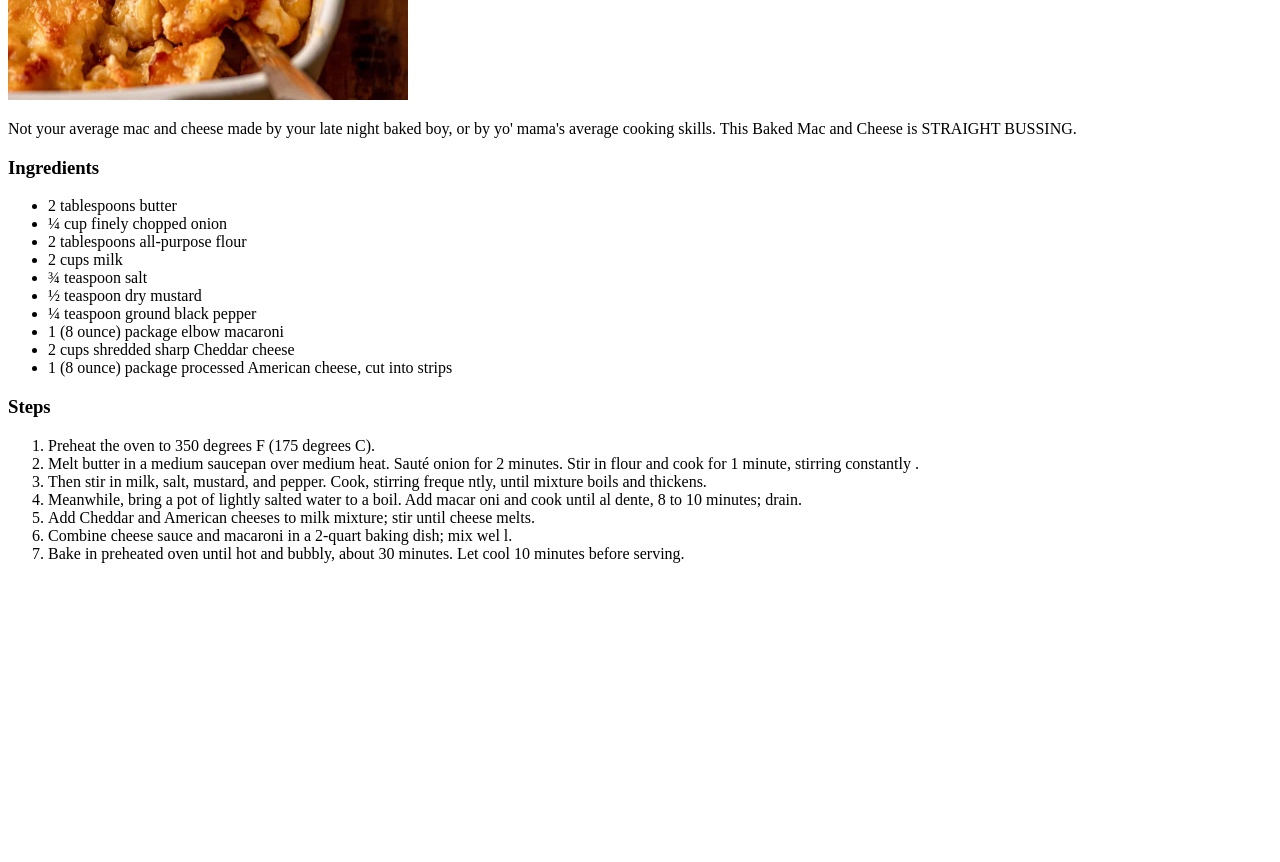
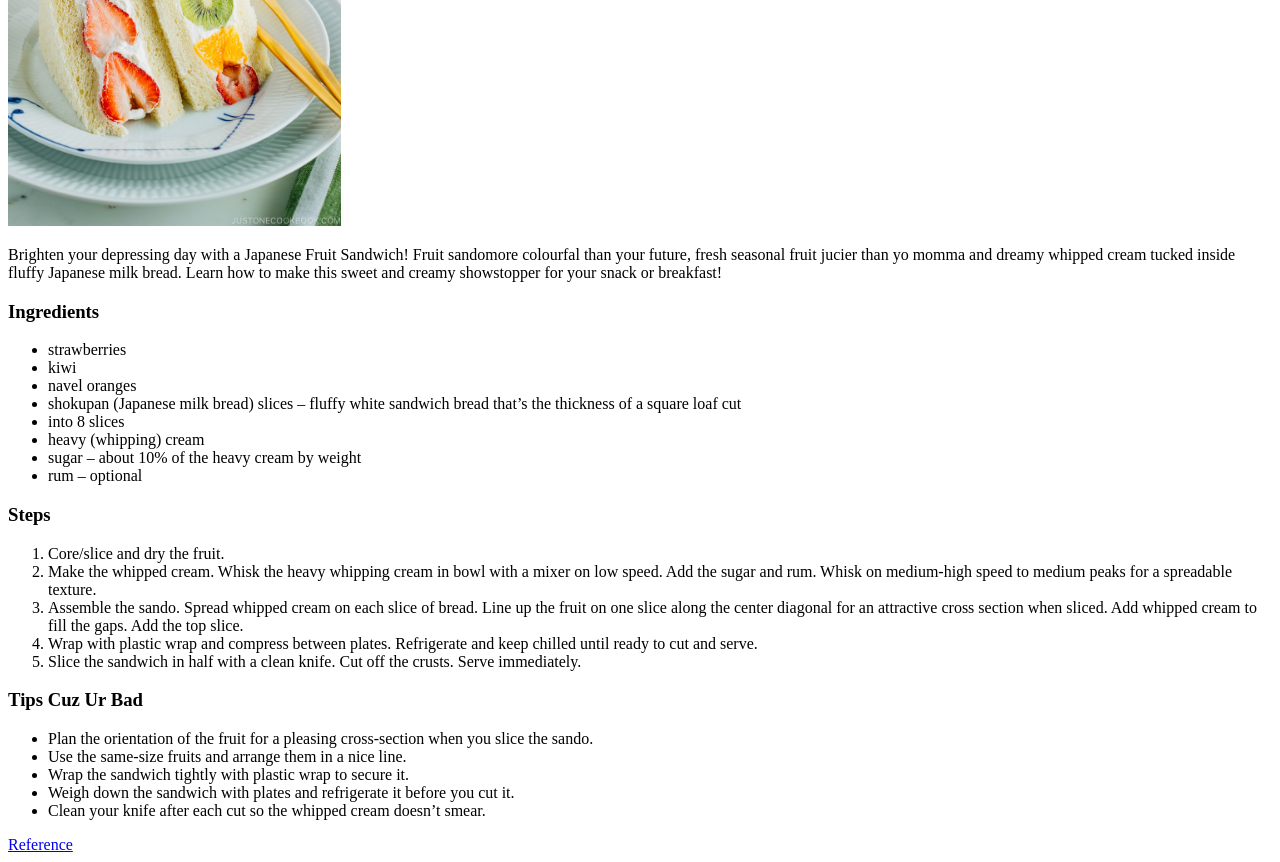
Before and after one commit to robotdancemoves/odin-recipes, a plain HTML site: page recipes/japaneseFruitSandwich.html in a window 1280 px wide. Shown: the part 380-1242 px from the top of the page. Before the commit the page ends 959 px from the top, so only its background shows below. Drawn offline with Linux system fonts and the light colour scheme.

Commit message:
Fill page with information

```diff
--- a/recipes/japaneseFruitSandwich.html
+++ b/recipes/japaneseFruitSandwich.html
@@ -1,46 +1,64 @@
 <!DOCTYPE html>
 <html lang="en">
+
 <head>
     <meta charset="UTF-8">
     <meta name="viewport" content="width=device-width, initial-scale=1.0">
     <title>Japanese Fruit Sandwich Recipe</title>
 </head>
+
 <body>
+    <a href="../index.html">Home</a>
     <h1>Japanese Fruit Sandwich Recipe</h1>
-    <img src="../images/macaroni-cheese.jpg" alt="BUSSING Mac and Cheese" height="400">
-    <p>Not your average mac and cheese made by your late night baked boy, or by
-        yo' mama's average cooking skills. This Baked Mac and Cheese is STRAIGHT
-        BUSSING.
+    <img src="../images/Fruit-Sandwich.jpg"
+    alt="BUSSING Japanese Fruit Sandwich" height="500">
+    <p>
+        Brighten your depressing day with a Japanese Fruit Sandwich! Fruit
+        sandomore colourfal than your future, fresh seasonal fruit jucier than
+        yo momma and dreamy whipped cream tucked inside fluffy Japanese milk
+        bread. Learn how to make this sweet and creamy showstopper for your
+        snack or breakfast!
     </p>
     <h3>Ingredients</h3>
     <ul>
-        <li>2 tablespoons butter</li>
-        <li>¼ cup finely chopped onion</li>
-        <li>2 tablespoons all-purpose flour</li>
-        <li>2 cups milk</li>
-        <li>¾ teaspoon salt</li>
-        <li>½ teaspoon dry mustard</li>
-        <li>¼ teaspoon ground black pepper</li>
-        <li>1 (8 ounce) package elbow macaroni</li>
-        <li>2 cups shredded sharp Cheddar cheese</li>
-        <li>1 (8 ounce) package processed American cheese, cut into strips</li>
+        <li>strawberries</li>
+        <li>kiwi</li>
+        <li>navel oranges</li>
+        <li>shokupan (Japanese milk bread) slices – fluffy white sandwich bread
+             that’s the thickness of a square loaf cut</li>
+        <li>into 8 slices</li>
+        <li>heavy (whipping) cream</li>
+        <li>sugar – about 10% of the heavy cream by weight</li>
+        <li>rum – optional</li>
     </ul>
     <h3>Steps</h3>
     <ol>
-        <li>Preheat the oven to 350 degrees F (175 degrees C).</li>
-        <li>Melt butter in a medium saucepan over medium heat. Sauté onion for
-            2 minutes. Stir in flour and cook for 1 minute, stirring constantly
-            .</li>
-        <li>Then stir in milk, salt, mustard, and pepper. Cook, stirring freque
-            ntly, until mixture boils and thickens.</li>
-        <li>Meanwhile, bring a pot of lightly salted water to a boil. Add macar
-            oni and cook until al dente, 8 to 10 minutes; drain.</li>
-        <li>Add Cheddar and American cheeses to milk mixture; stir until cheese
-             melts.</li>
-        <li>Combine cheese sauce and macaroni in a 2-quart baking dish; mix wel
-            l.</li>
-        <li>Bake in preheated oven until hot and bubbly, about 30 minutes. Let
-            cool 10 minutes before serving.</li>
+        <li>Core/slice and dry the fruit.</li>
+        <li>Make the whipped cream. Whisk the heavy whipping cream in bowl with
+             a mixer on low speed. Add the sugar and rum. Whisk on medium-high
+             speed to medium peaks for a spreadable texture.</li>
+        <li>Assemble the sando. Spread whipped cream on each slice of bread.
+            Line up the fruit on one slice along the center diagonal for an
+            attractive cross section when sliced. Add whipped cream to fill the
+             gaps. Add the top slice.</li>
+        <li>Wrap with plastic wrap and compress between plates. Refrigerate and
+             keep chilled until ready to cut and serve.</li>
+        <li>Slice the sandwich in half with a clean knife. Cut off the crusts.
+            Serve immediately.</li>
     </ol>
+    <h3>Tips Cuz Ur Bad</h3>
+    <ul>
+        <li>Plan the orientation of the fruit for a pleasing cross-section when
+             you slice the sando.</li>
+        <li>Use the same-size fruits and arrange them in a nice line.</li>
+        <li>Wrap the sandwich tightly with plastic wrap to secure it.</li>
+        <li>Weigh down the sandwich with plates and refrigerate it before you
+            cut it.</li>
+        <li>Clean your knife after each cut so the whipped cream doesn’t
+            smear.</li>
+    </ul>
+    <a href="https://www.justonecookbook.com/japanese-fruit-sandwich-fruit-sando/"
+     target="_blank" rel="noopener noreferrer">Reference</a>
 </body>
+
 </html>
```
